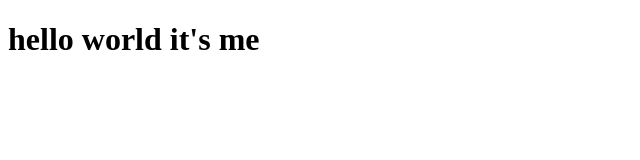
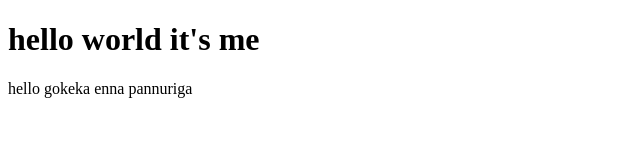
Before and after one commit to malinikv21/learn-git, a plain HTML site: page index.html in a window 1280 px wide. Shown: the whole page, without its empty margins (0-640 px from the left). Drawn offline with Linux system fonts and the light colour scheme.

Commit message:
index updated

```diff
--- a/index.html
+++ b/index.html
@@ -6,6 +6,7 @@
 </head>
 <body>
     <h1> hello world it's me</h1>
+    <p>hello gokeka enna pannuriga </p>
 
 </body>
 </html>
```
